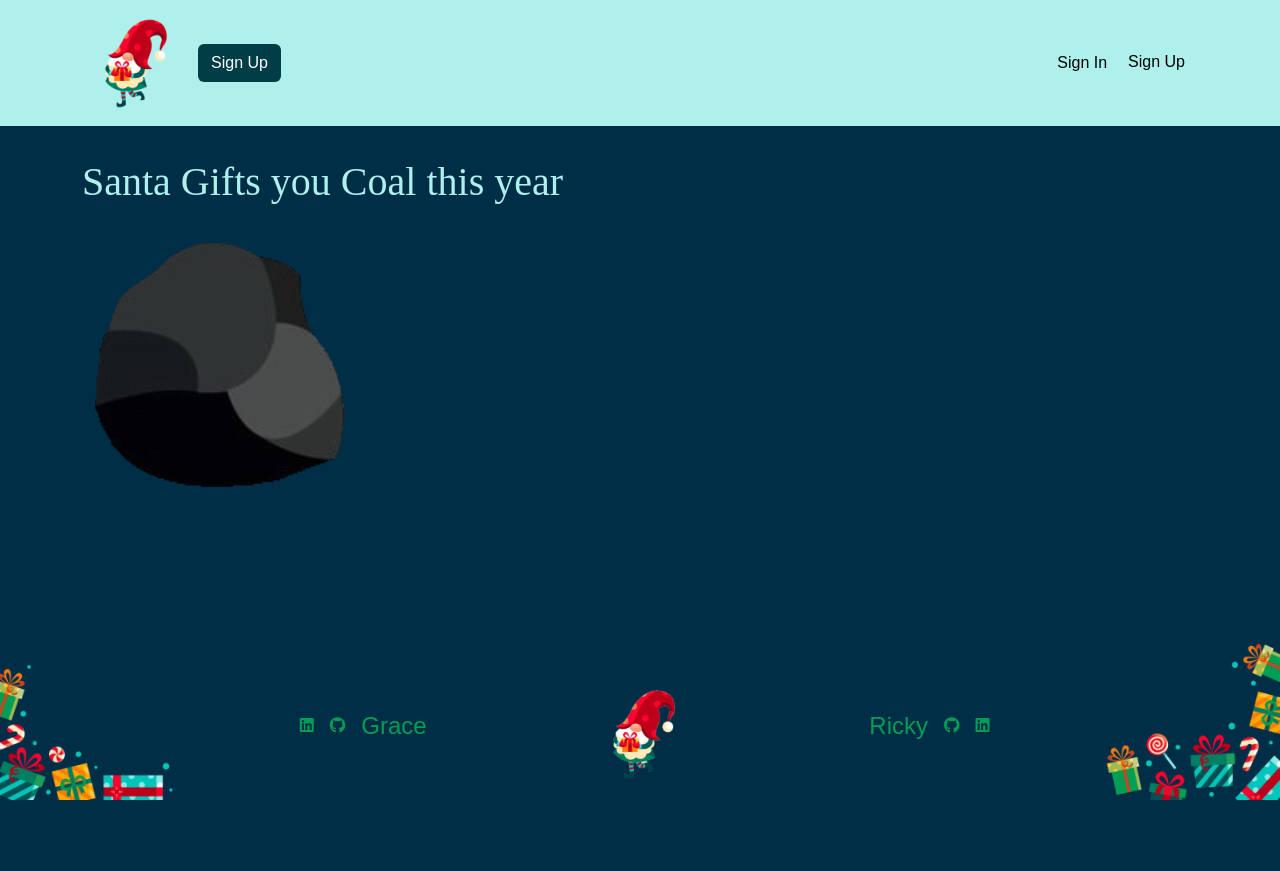
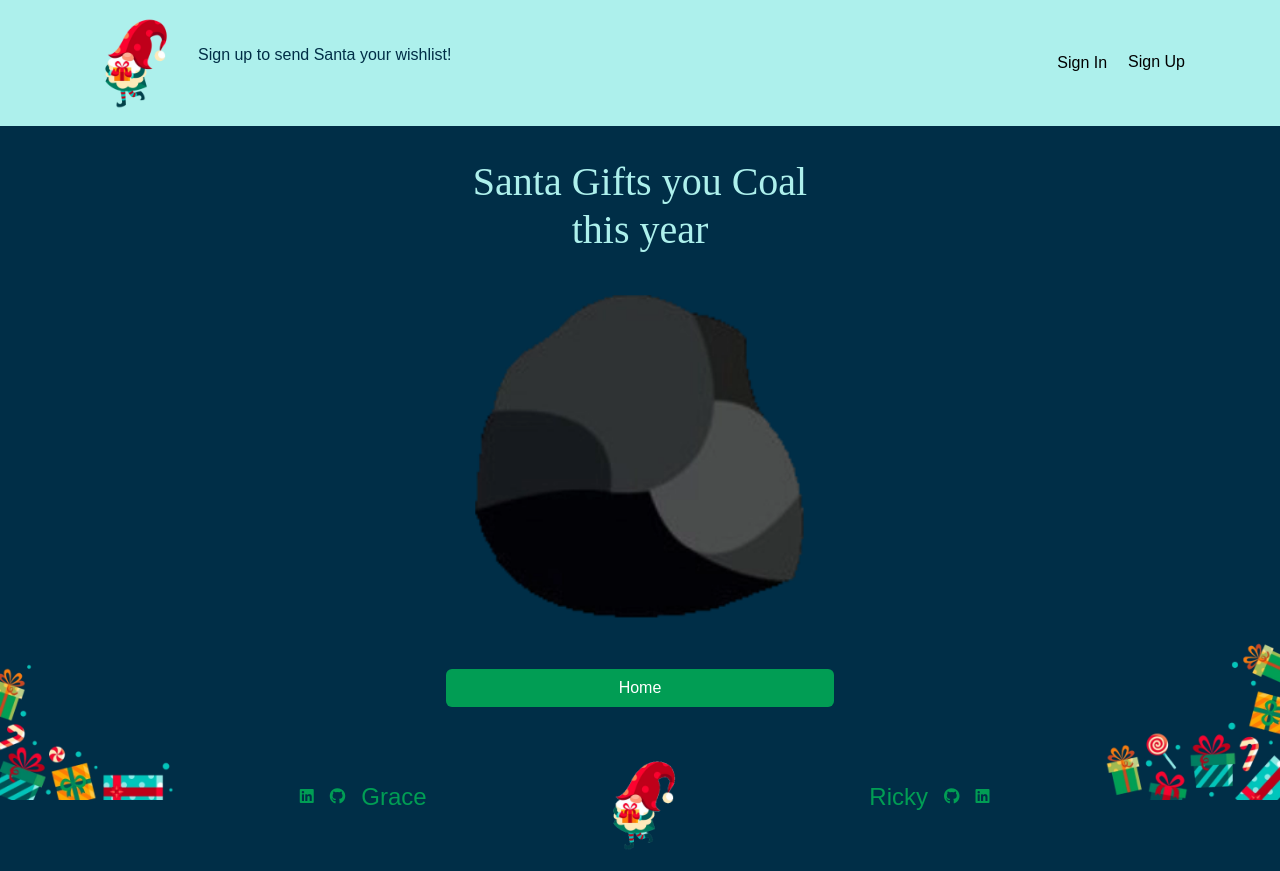
Before and after one commit to glaw2000/Christmas-Fun, a Django app: page /coal/ in a window 1280 px wide. Before the commit the page ends 800 px from the top, so only its background shows below. Run offline with Django 4.2, Linux system fonts and the light colour scheme; some libraries are stand-ins or nearby versions; some web fonts are replaced.

Commit message:
style: button, form and page styling

```diff
--- a/config/settings.py
+++ b/config/settings.py
@@ -29,7 +29,7 @@ TEMPLATES_DIR = os.path.join(BASE_DIR, 'templates')
 SECRET_KEY = os.environ.get('SECRET_KEY')
 
 # SECURITY WARNING: don't run with debug turned on in production!
-DEBUG = False
+DEBUG = True
 
 ALLOWED_HOSTS = [
     '8000-glaw2000-christmasfun-z7df0l0i75y.ws.codeinstitute-ide.net',
--- a/landing/templates/landing/coal.html
+++ b/landing/templates/landing/coal.html
@@ -3,8 +3,23 @@
 
 {% block content %}
 
-<h1>Santa Gifts you Coal this year</h1>
-<img class="py-3" src="{% static 'images/coal.webp' %}" alt="A lump of coal">
+<!-- <h1>Santa Gifts you Coal this year</h1>
+<img class="py-3" src="{% static 'images/coal.webp' %}" alt="A lump of coal"> -->
+
+
+<div class="container d-flex justify-content-center">
+    <div class="col-4">
+        <div class="row">
+            <h1 class="text-center">Santa Gifts you Coal this year</h1>
+        </div>
+        <div class="row">
+            <img class="py-3 coal-img" src="{% static 'images/coal.webp' %}" alt="A lump of coal">
+        </div>
+        <div class="row">
+            <a href="{% url 'home' %}" id="help_btn" role="button" class="btn button1">Home</a>
+        </div>
+    </div>
+</div>
 
 
 {% endblock content %}
--- a/profiles/templates/profile.html
+++ b/profiles/templates/profile.html
@@ -8,9 +8,9 @@
   <h2 class="pb-3">{{ profile.user.username }}'s Profile</h2>
   <div class="row justify-content-center">
     <div class="col-md-12">
-      <a class="btn" href="{% url 'edit-profile' %}">Edit Profile</a>
-      <a class="btn" href="{% url 'account_change_password' %}">Change Password</a>
-      <a class="btn" href="{% url 'account_logout' %}">Sign Out</a>
+      <a class="btn button1" href="{% url 'edit-profile' %}">Edit Profile</a>
+      <a class="btn button1" href="{% url 'account_change_password' %}">Change Password</a>
+      <a class="btn button1" href="{% url 'account_logout' %}">Sign Out</a>
     </div>
   </div>
 </nav>
--- a/static/css/style.css
+++ b/static/css/style.css
@@ -19,6 +19,7 @@ body {
   line-height: 1.5em;
   font-family: "Sour Gummy", sans-serif;
   background-color: var(--color-main);
+  color: var(--color-text-muted);
 }
 
 h1,
@@ -33,6 +34,15 @@ h6 {
 
 p {
   color: var(--color-text);
+}
+
+/* Navbar */
+.navbar {
+  background-color: var(--color-primary);
+}
+
+.nav-text {
+  color: var(--color-main);
 }
 
 /* Buttons */
@@ -63,17 +73,17 @@ p {
   border: none;
 }
 
-/* Navbar */
-.navbar {
-  background-color: var(--color-primary);
-}
-
 /* Nice List */
-#nice a{
+#nice a {
   text-decoration: none;
   color: var(--color-primary);
 }
 
+/* Coal */
+.coal-img {
+  max-width: 400px;
+  height: auto;
+}
 
 /* Footer */
 footer {
@@ -139,4 +149,22 @@ footer {
   z-index: 99;
   cursor: pointer;
   color: var(--color-secondary);
+  background-color: var(--color-tertiary);
 }
+
+/* Form Elements */
+input {
+  width: 100%;
+  padding: 10px;
+  caret-color: var(--color-primary);
+}
+
+input:focus {
+  background-color: var(--color-primary-muted);
+}
+
+.form-control,
+.form-control:focus {
+  background-color: var(--color-background-muted);
+  color: var(--color-heading);
+}
--- a/templates/account/base.html
+++ b/templates/account/base.html
@@ -1,3 +1,4 @@
+{% extends 'base.html' %}
 {% load i18n %}
 <!DOCTYPE html>
 <html>
--- a/templates/partials/navbar.html
+++ b/templates/partials/navbar.html
@@ -15,7 +15,7 @@
               {% if user.id is not None %}
               <a href="{% url 'wishes' pk=user.id %}" role="button" class="btn button2" aria-label="Select Nice">Wish List</a>
               {% else %}
-              <a href="{% url 'account_signup' %}" role="button" class="btn button2" aria-label="Select Nice">Sign Up</a>
+              <p class="nav-text">Sign up to send Santa your wishlist!</p>
               {% endif %}
               </li>
           </li>
@@ -28,7 +28,7 @@
                 href="{% url 'profile' %}">Profile</a>
             </li>
             <li class="nav-item">
-              <a class="btn btn-alt {% if request.path == signup_url %}active{% endif %}" aria-current="page"
+              <a class="btn {% if request.path == signup_url %}active{% endif %}" aria-current="page"
                 href="{% url 'account_logout' %}">Sign Out</a>
             </li>
             {% else %}
@@ -37,7 +37,7 @@
                 href="{% url 'account_login' %}">Sign In</a>
             </li>
             <li class="nav-item">
-              <a class="btn btn-alt {% if request.path == signup_url %}active{% endif %}" aria-current="page"
+              <a class="btn {% if request.path == signup_url %}active{% endif %}" aria-current="page"
                 href="{% url 'account_signup' %}">Sign Up</a>
             </li>
             {% endif %}
```
Lines whose indentation alone changed are shown as unchanged.
